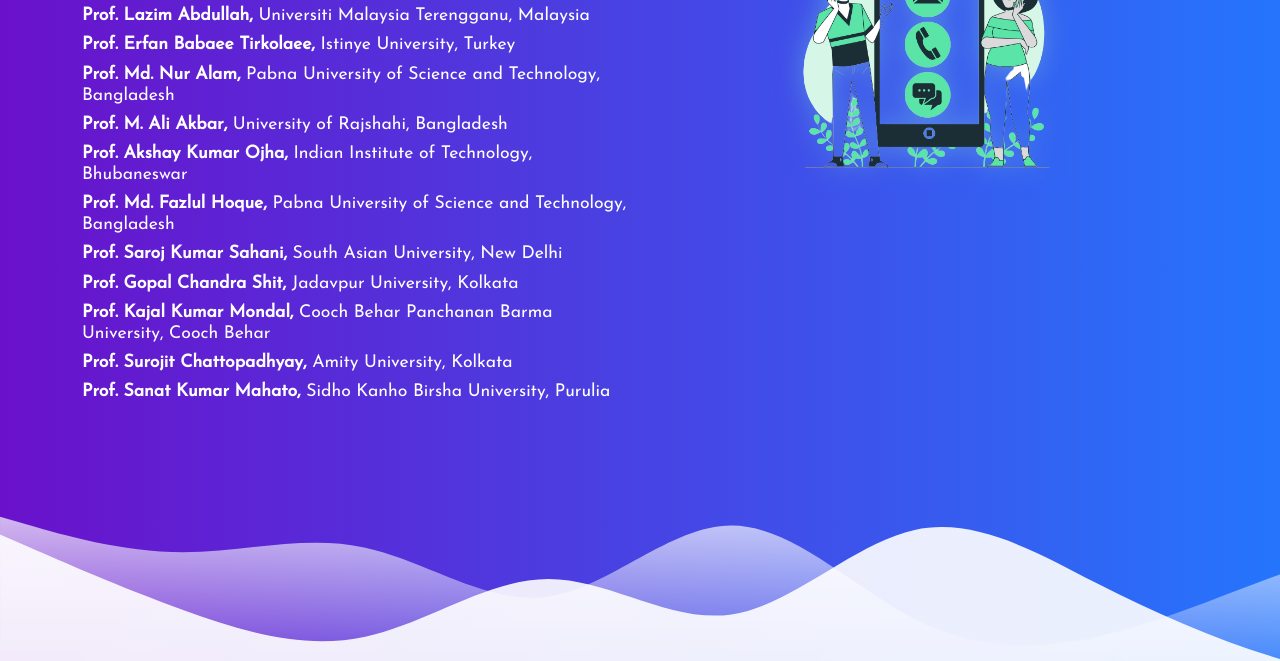
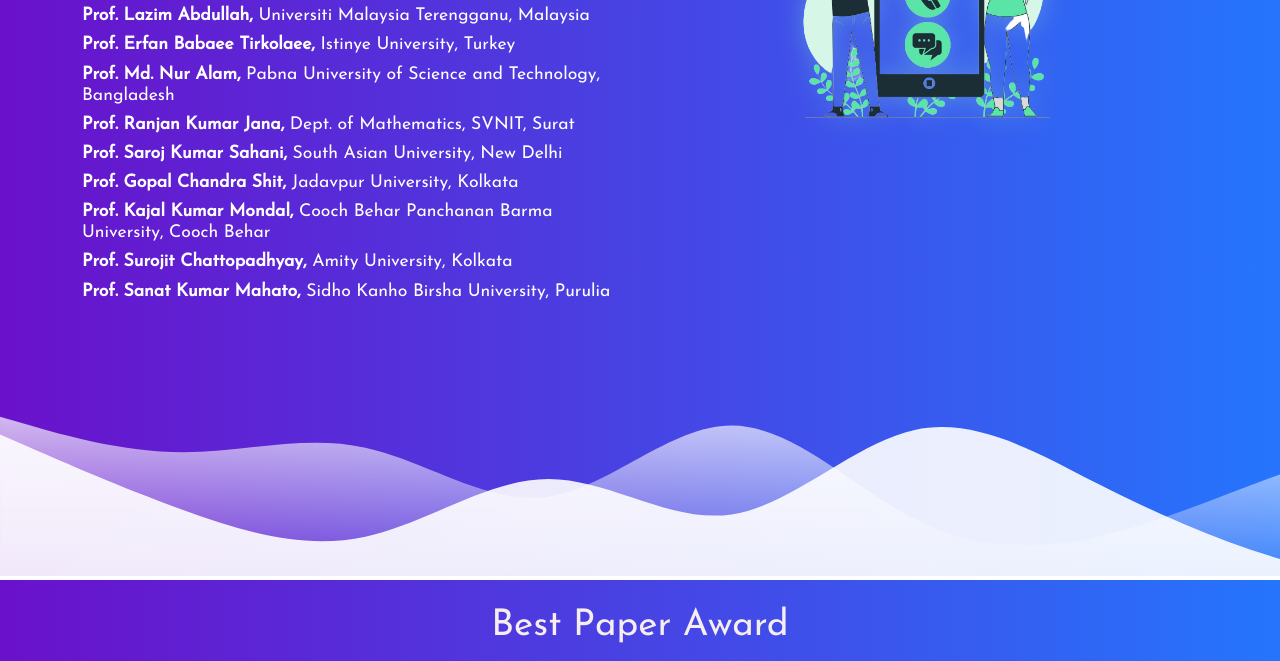
Before and after one commit to VuAppliedMath/vuappliedmath, a plain HTML site: page index.html in a window 1280 px wide. Shown: the part 3290-3951 px from the top of the page. Drawn offline with nearby package versions, Linux system fonts and the light colour scheme; no server answers.

Commit message:
Add files via upload

```diff
--- a/index.html
+++ b/index.html
@@ -379,9 +379,7 @@
                                <p class="para-text mt-2 mb-0"><strong>Prof. Lazim Abdullah,</strong> Universiti Malaysia Terengganu, Malaysia</p>
                                <p class="para-text mt-2 mb-0"><strong>Prof. Erfan Babaee Tirkolaee,</strong> Istinye University, Turkey</p>
                                <p class="para-text mt-2 mb-0"><strong>Prof. Md. Nur Alam,</strong> Pabna University of Science and Technology, Bangladesh</p>
-                               <p class="para-text mt-2 mb-0"><strong>Prof. M. Ali Akbar,</strong> University of Rajshahi, Bangladesh</p>
-                               <p class="para-text mt-2 mb-0"><strong>Prof. Akshay Kumar Ojha,</strong> Indian Institute of Technology, Bhubaneswar</p>
-                               <p class="para-text mt-2 mb-0"><strong>Prof. Md. Fazlul Hoque,</strong> Pabna University of Science and Technology, Bangladesh </p>
+                               <p class="para-text mt-2 mb-0"><strong>Prof. Ranjan Kumar Jana, </strong> Dept. of Mathematics, SVNIT, Surat</p>
                                <p class="para-text mt-2 mb-0"><strong>Prof. Saroj Kumar Sahani,</strong> South Asian University, New Delhi </p>
                                <p class="para-text mt-2 mb-0"><strong>Prof. Gopal Chandra Shit,</strong> Jadavpur University, Kolkata</p>
                                <p class="para-text mt-2 mb-0"><strong>Prof. Kajal Kumar Mondal,</strong> Cooch Behar Panchanan Barma University, Cooch Behar </p>
```
